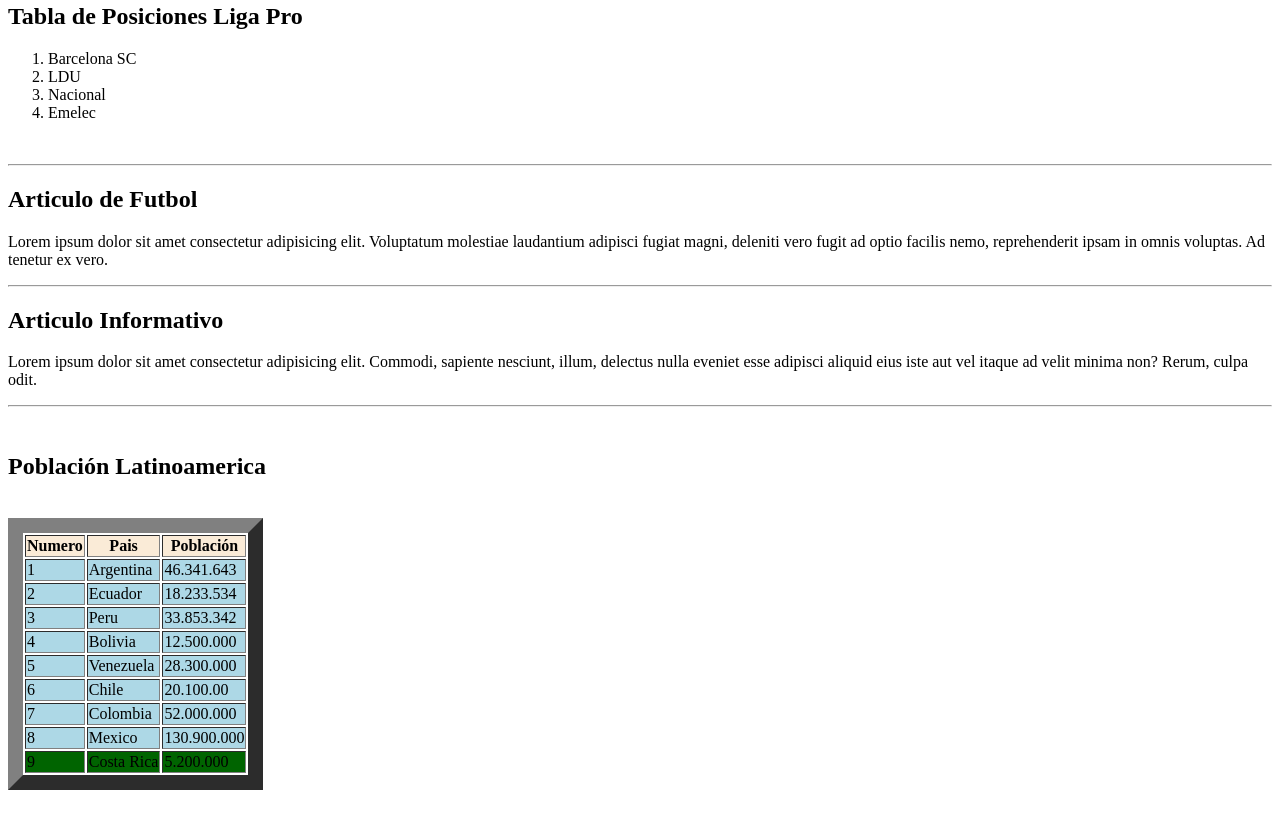
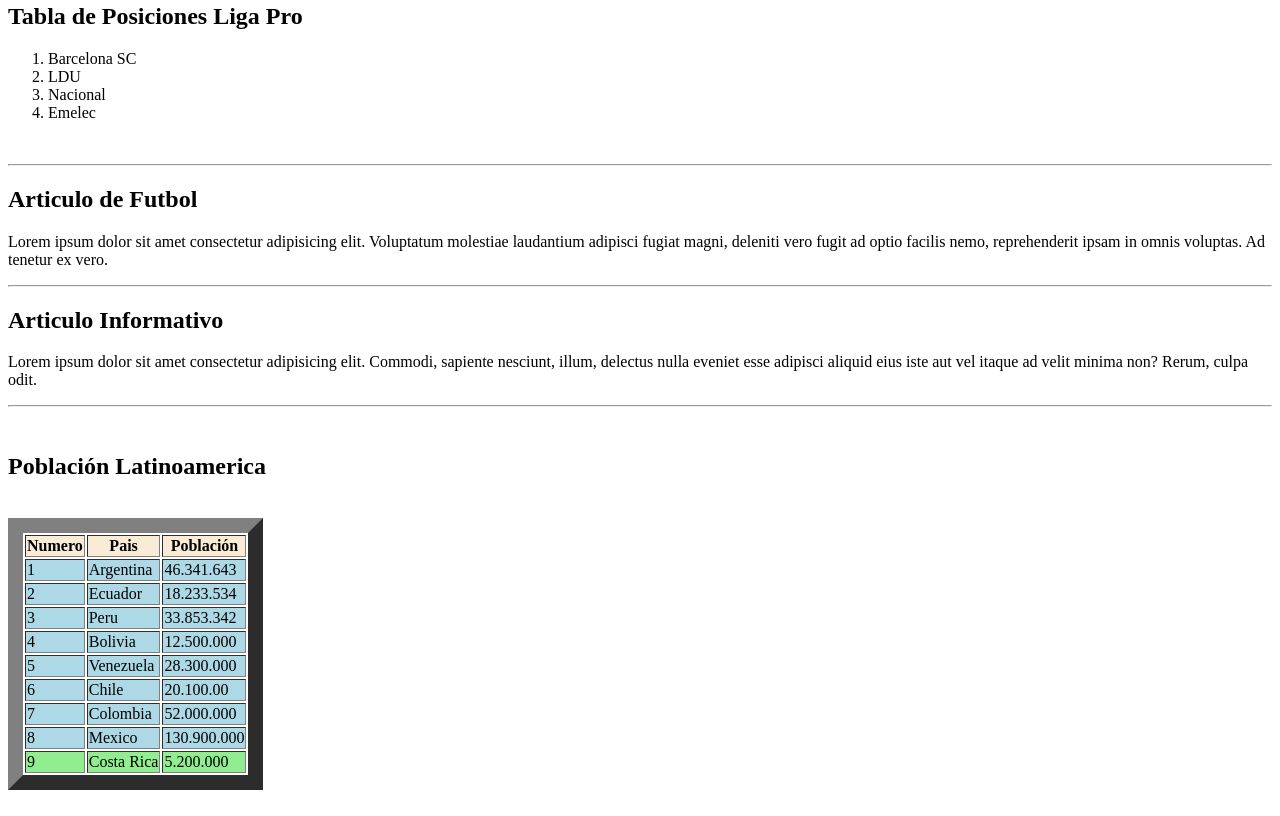
Before and after one commit to kevinsuas433/holamundohtml-1, a plain HTML site: page index.html in a window 1280 px wide. Shown: the part 805-1621 px from the top of the page. Drawn offline with Linux system fonts and the light colour scheme.

Commit message:
Version 5.1 Insertando Tablas

```diff
--- a/index.html
+++ b/index.html
@@ -133,7 +133,7 @@
                         <td>Mexico</td>
                         <td>130.900.000</td>
                     </tr>
-                    <tfoot bgcolor="darkgreen">
+                    <tfoot bgcolor="lightgreen">
                         <tr>
                             <td>9</td>
                             <td>Costa Rica</td>
@@ -142,6 +142,7 @@
                     </tfoot>
                 </tbody>
             </table>
+            <br>
         </div>
     </div>
 </body>
```
